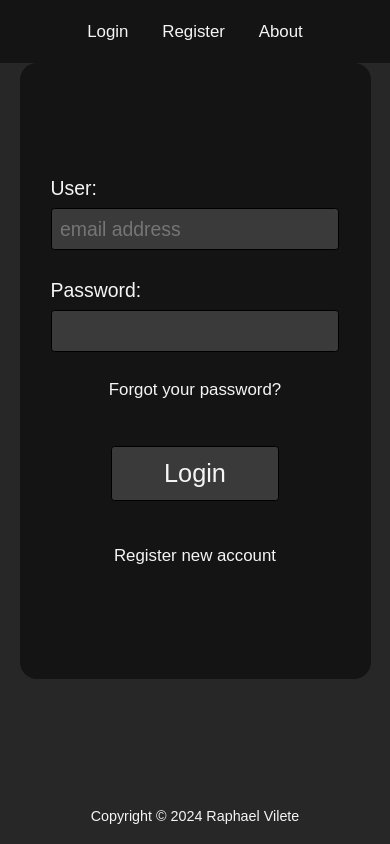
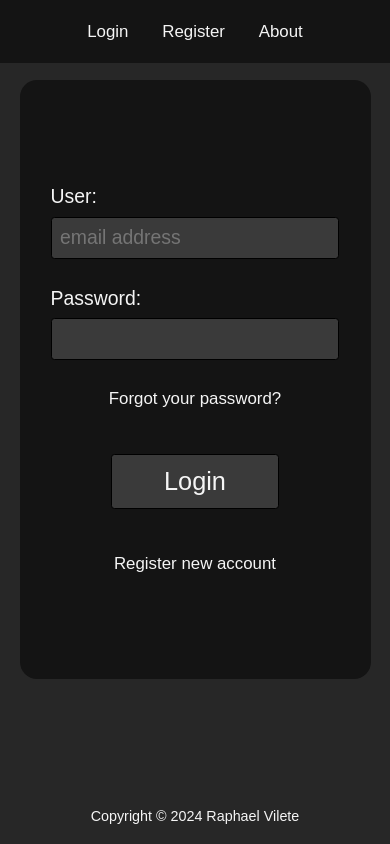
Before and after one commit to raphss/Login-Model, a website built with webpack: page dist/index.html in a window 390 px wide. Built offline with Linux system fonts and the light colour scheme.

Commit message:
version 1.3

```diff
--- a/src/style.css
+++ b/src/style.css
@@ -168,9 +168,9 @@ p {
 
 @media only screen and (max-width: 480px) {
     .divContent {
-        margin: 0vh 5vw 5vh 5vw;
+        margin: 2vh 5vw 5vh 5vw;
         padding: 9vh 0vh;
-        max-height: 55vh;
+        max-height: 53vh;
     }
 
     .divContent label,
```
Also changed, not shown: dist/index.bundle.js.
